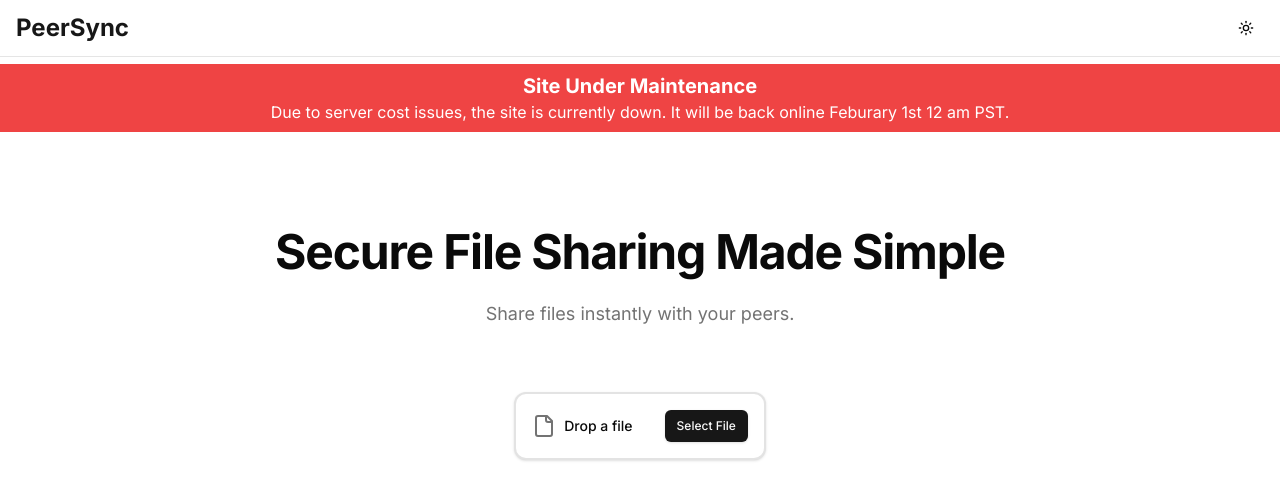
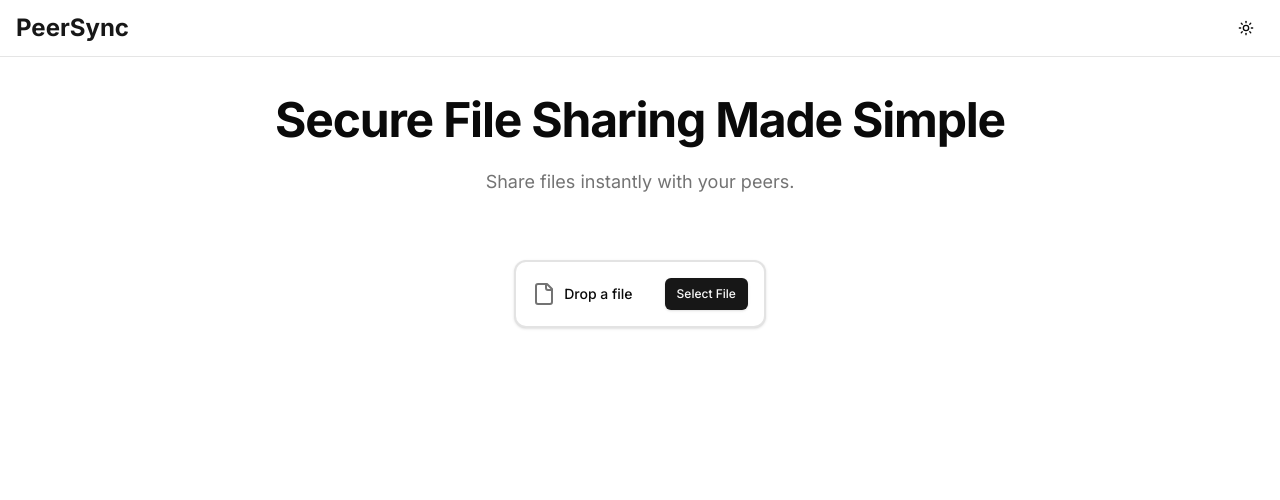
Before and after one commit to sam0044/PeerSync, a Next.js app in the folder peersync/client/: page / in a window 1280 px wide. Shown: the top 500 px of the page. Built offline with nearby package versions, Linux system fonts and the light colour scheme.

Commit message:
removed the site down banner

```diff
--- a/peersync/client/src/app/page.tsx
+++ b/peersync/client/src/app/page.tsx
@@ -32,13 +32,6 @@ export default function Home() {
     >
       <input {...getInputProps()} />
       <Header />
-      <div className="bg-red-500 text-white text-center py-2 mt-16">
-        <h1 className="text-xl font-bold">Site Under Maintenance</h1>
-        <p>
-          Due to server cost issues, the site is currently down. It will be back
-          online Feburary 1st 12 am PST.
-        </p>
-      </div>
       <HomeContent
         file={file}
         onFileSelect={handleFileSelect}
```
